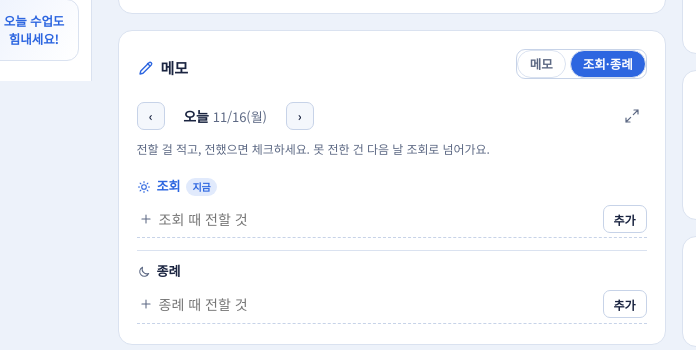
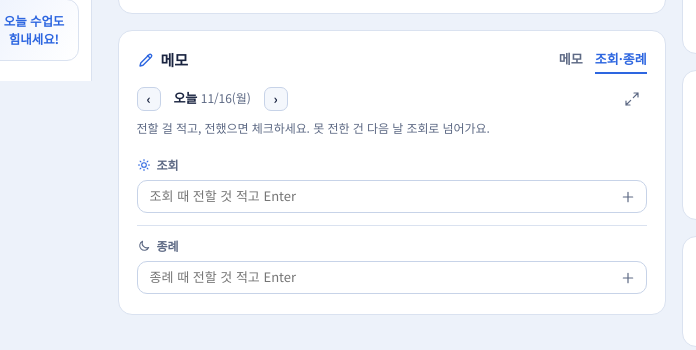
Before and after one commit to jindokkae/jindokkae.github.io, a plain HTML site: page index.html in a window 1280 px wide. Shown: the part 719-1069 px from the top of the page, 116-812 px from the left. Drawn offline with Linux system fonts and the light colour scheme.

Commit message:
메모 카드: 탭을 글자 탭으로(기존 급식 .mtabs와 이름 충돌로 제목 줄이 높아지던 문제 해결), 조회·종례 체크박스·✕·입력칸을 할 일과 같은 모양으로, 칸 제목 회색 소제목, 날짜 줄 축소
Co-Authored-By: Claude Opus 5.5 <noreply@anthropic.com>
Claude-Session: https://claude.ai/code/session_01WYqevdYKttPvyJrJbVq2ca

```diff
--- a/index.html
+++ b/index.html
@@ -239,7 +239,7 @@ tr.nowflash>td,.crow.nowflash{animation:nowfl 1.5s ease-out 1}@keyframes nowfl{0
 .wksteps{margin:4px 0 6px;padding-left:20px;display:flex;flex-direction:column;gap:6px}.wksteps li{display:flex;gap:6px;align-items:center}.wksteps li>.inp{flex:1;min-width:0}.wkoff{display:inline-flex;align-items:center;gap:2px;font-size:12px;color:var(--muted);font-weight:700}.wkoff .inp{width:64px;padding:6px}.wkdt{width:76px;font-size:12px;color:var(--fg);flex:none}
 .wkcands{list-style:none;padding:0;margin:6px 0;display:flex;flex-direction:column;gap:0;border-top:1px solid var(--line)}.wkcands li{display:grid;grid-template-columns:auto auto minmax(0,1fr);grid-template-areas:"c r d" "t t t";gap:6px 8px;align-items:center;padding:8px 0;border-bottom:1px solid var(--line)}.wkcands li input[type=checkbox]{grid-area:c;width:auto}.wkcands li .tdtag{grid-area:r}.wkcands li .inp:not([type=date]){grid-area:t;min-width:0}.wkcands li [type=date]{grid-area:d;justify-self:end;width:150px;padding:4px 8px}
 .wklist{list-style:none;padding:0;margin:0;display:flex;flex-direction:column;gap:10px}.wklist>li{border:1px solid var(--line);border-radius:10px;padding:10px 12px;background:var(--surface)}.wkhd{display:flex;align-items:center;gap:8px}.wkhd b{flex:1}.wkbar{height:6px;border-radius:99px;background:var(--surface-2);margin:6px 0;overflow:hidden}.wkbar i{display:block;height:100%;background:var(--accent);border-radius:99px}.wknx{font-size:13px}.wkbase{display:flex;align-items:center;gap:6px;margin-top:8px;font-size:12px;flex-wrap:wrap}.wkbase .inp{width:160px}
-.mtabs button{display:inline-flex;align-items:center;gap:5px}.mbadge{min-width:16px;height:16px;padding:0 4px;border-radius:99px;background:var(--bad);color:#fff;font-size:10px;font-weight:800;display:inline-grid;place-items:center}.mcnt{font-size:11px;color:var(--muted)}.mtabs [aria-pressed=true] .mcnt{color:inherit;opacity:.8}
+.memtabs{display:inline-flex;gap:12px}.memtab{border:0;background:none;padding:2px 0;font:inherit;font-size:13px;font-weight:600;color:var(--muted);cursor:pointer;display:inline-flex;align-items:center;gap:4px;border-bottom:2px solid transparent}.memtab:hover{color:var(--fg)}.memtab[aria-pressed=true]{color:var(--accent);border-bottom-color:var(--accent)}.mbadge{font-size:11px;font-weight:700;color:var(--muted);background:var(--surface-2);border-radius:99px;padding:0 6px;line-height:16px}.memtab[aria-pressed=true] .mbadge{color:var(--accent);background:var(--accent-soft)}.mcnt{font-size:11px;color:var(--muted)}
 .mq{margin:0 0 8px}.mgrid{display:grid;grid-template-columns:repeat(auto-fill,minmax(150px,1fr));gap:8px}
 .mnote{--mc:#fffbe6;--mh:#ecc94b;position:relative;display:flex;flex-direction:column;min-height:58px;max-height:190px;overflow:hidden;padding:9px 12px 22px 13px;border:1px solid var(--line);border-left:3px solid var(--mh);border-radius:10px;background:var(--mc);cursor:pointer;color:var(--fg);font-size:13px;line-height:1.45;text-align:left;font-family:inherit}
 .mnote[data-c=g]{--mc:#effaf1;--mh:#6cc283}.mnote[data-c=p]{--mc:#fff1f6;--mh:#ec8fb2}.mnote[data-c=b]{--mc:#eef5ff;--mh:#6fa5ea}.mnote[data-c=v]{--mc:#f5f1ff;--mh:#a68cec}
@@ -252,11 +252,11 @@ tr.nowflash>td,.crow.nowflash{animation:nowfl 1.5s ease-out 1}@keyframes nowfl{0
 .mnote.edit{grid-column:1/-1;max-height:none;cursor:default;padding:8px 10px 8px 12px;border-color:var(--mh)}.mnote.edit textarea{width:100%;min-height:90px;border:0;background:none;resize:none;font:inherit;color:inherit;outline:none}
 .mbar{display:flex;align-items:center;gap:6px;padding-top:6px;border-top:1px solid var(--line)}.mdot{width:16px;height:16px;border-radius:50%;border:2px solid transparent;background:var(--mh);padding:0;cursor:pointer;box-shadow:0 0 0 1px var(--line-2)}
 .mdot[data-c=y]{--mh:#ecc94b}.mdot[data-c=g]{--mh:#6cc283}.mdot[data-c=p]{--mh:#ec8fb2}.mdot[data-c=b]{--mh:#6fa5ea}.mdot[data-c=v]{--mh:#a68cec}.mdot[aria-pressed=true]{box-shadow:0 0 0 2px var(--fg)}.mbar .tdb{color:var(--muted);border:0;background:none}.mbar .tdb[aria-pressed=true]{color:var(--fg)}
-.jjnav{display:flex;align-items:center;gap:8px;margin-bottom:8px}.jjd{min-width:7.5em;text-align:center;font-size:14px}.jjd .muted{font-size:13px}.jjbigb{border:0;background:none;color:var(--muted);width:30px;height:30px;display:inline-grid;place-items:center}.jjbigb:hover{color:var(--accent)}
+.jjnav{display:flex;align-items:center;gap:6px;margin:-2px 0 4px}.jjnav .tdnav{width:24px;height:24px;min-width:24px;padding:0;font-size:13px}.jjd{min-width:7em;text-align:center;font-size:13px}.jjd .muted{font-size:12px}.jjbigb{border:0;background:none;color:var(--muted);width:30px;height:30px;display:inline-grid;place-items:center}.jjbigb:hover{color:var(--accent)}
 .jjhint{font-size:12px;color:var(--muted);margin:0 0 8px}.jjsug{display:flex;flex-wrap:wrap;gap:6px;align-items:center;margin-bottom:8px;font-size:12px}
-.jjsec{margin-top:4px;padding:10px 0 4px}.jjsec+.jjsec{border-top:1px solid var(--line);margin-top:8px}.jjsec h4{display:flex;align-items:center;gap:6px;margin:0 0 4px;font-size:13px;color:var(--fg)}.jjsec h4 svg{color:var(--muted)}.jjsec.now h4{color:var(--accent)}.jjsec.now h4 svg{color:var(--accent)}.jjsec.now h4:after{content:'지금';font-size:10px;font-weight:700;padding:1px 6px;border-radius:99px;background:var(--accent-soft);color:var(--accent);order:1}.jjsec h4 .jjcnt{order:2}.jjcnt{margin-left:auto;font-size:11px;font-weight:700;color:var(--muted)}.jjcnt.ok{color:var(--good,#2f9e5b)}
-.jjform{display:flex;align-items:center;gap:6px;margin-top:2px;padding:2px 0 2px 2px;border:0;border-bottom:1px dashed var(--line-2);border-radius:0;background:none}.jjform:focus-within{border-bottom:1px solid var(--accent)}.jjform .btn{height:28px;padding:0 10px}.jjplus{color:var(--muted);display:inline-grid}.jjform .jjnew{border:0!important;padding:5px 0}.jjform .btn{flex:none}.jjl{list-style:none;margin:0;padding:0}.jjl:empty{display:none}.jjl li:last-child{border-bottom:0}.jjl li{display:flex;align-items:center;gap:8px;padding:5px 0;border-bottom:1px solid var(--line)}.jjl li input[type=checkbox]{width:auto;flex:none}
-.jjt,.jjnew{flex:1;min-width:0;border:0;background:none;font:inherit;font-size:14px;padding:3px 2px;color:var(--fg)}.jjt:focus,.jjnew:focus{outline:none;border-bottom:1px solid var(--accent)}.jjl li.d .jjt{text-decoration:line-through;color:var(--muted)}.jjl li.mv .jjt{color:var(--muted)}.jjmv{font-size:11px;white-space:nowrap}.jjl .tdb{border:0;background:none;color:var(--muted)}.jjl li.jjadd{border-bottom:0}
+.jjsec{margin-top:4px;padding:10px 0 4px}.jjsec+.jjsec{border-top:1px solid var(--line);margin-top:8px}.jjsec h4{display:flex;align-items:center;gap:6px;margin:0 0 4px;font-size:12px;font-weight:700;color:var(--muted)}.jjsec h4 svg{color:var(--muted)}.jjsec.now h4 svg{color:var(--accent)}.jjcnt{margin-left:auto;font-size:11px;font-weight:700;color:var(--muted)}.jjcnt.ok{color:var(--good,#2f9e5b)}
+.jjform{display:flex;align-items:center;gap:4px;margin-top:6px;padding:0 4px 0 12px;border:1px solid var(--line-2);border-radius:10px;background:var(--surface)}.jjform:focus-within{border-color:var(--accent)}.jjform .jjnew{padding:8px 0;font-size:13px}.jjaddb{flex:none;width:28px;height:28px;border:0;border-radius:8px;background:none;color:var(--muted);display:grid;place-items:center;cursor:pointer}.jjaddb:hover{background:var(--accent-soft);color:var(--accent)}.jjplus{color:var(--muted);display:inline-grid}.jjform .jjnew{border:0!important;padding:5px 0}.jjform .btn{flex:none}.jjl{list-style:none;margin:0;padding:0}.jjl:empty{display:none}.jjl li:last-child{border-bottom:0}.jjl li{display:flex;align-items:center;gap:8px;padding:5px 0;border-bottom:1px solid var(--line)}.jjl li input[type=checkbox]{width:18px;height:18px;margin:0;flex:none;accent-color:var(--accent);cursor:pointer}
+.jjt,.jjnew{flex:1;min-width:0;border:0;background:none;font:inherit;font-size:14px;padding:3px 2px;color:var(--fg)}.jjt:focus,.jjnew:focus{outline:none;border-bottom:1px solid var(--accent)}.jjl li.d .jjt{text-decoration:line-through;color:var(--muted)}.jjl li.mv .jjt{color:var(--muted)}.jjmv{font-size:11px;white-space:nowrap}.jjl .tdb{border:0;background:none;color:var(--muted);opacity:.45;width:26px;height:26px}.jjl li:hover .tdb,.jjl .tdb:focus-visible{opacity:1}.jjl li.jjadd{border-bottom:0}
 #jjbig{position:fixed;inset:0;z-index:300;background:#111;color:#fff;overflow:auto}.jjbin{max-width:1100px;margin:0 auto;padding:4vh 5vw}.jjbin header{display:flex;justify-content:space-between;align-items:center;font-size:clamp(20px,3vw,34px);margin-bottom:2vh}.jjbin header button{background:none;border:1px solid #666;color:#ccc;border-radius:10px;padding:6px 14px;font:inherit;font-size:16px;cursor:pointer}
 .jjbin h2{font-size:clamp(22px,3.4vw,40px);color:#ffd54f;margin:3vh 0 1vh}.jjbin ol{font-size:clamp(24px,4vw,52px);line-height:1.45;padding-left:1.4em;margin:0}.jjbin li.d{opacity:.4;text-decoration:line-through}
 .tddbl{font-size:12px;font-weight:600;margin-left:4px}@media (max-width:520px){.tddbl{display:none}}
@@ -2037,7 +2037,7 @@ const mTime=ts=>{if(!ts)return '';const d=new Date(ts),k=key(d),m=Math.floor((Da
 function memoCard(){const M=memosL(),J=jjAll();const now=new Date(),t=now.getHours()*60+now.getMinutes();
   if(!U.memoTab)U.memoTab=(t<10*60||t>=15*60)&&jjLeft(TK)?'jj':(t<9*60+30?'jj':'memo');
   if(!U.jjDay||U.jjTK!==TK){U.jjDay=TK;U.jjTK=TK}const tab=U.memoTab,left=jjLeft(TK);
-  const tabs=`<div class="seg mtabs" role="tablist" aria-label="메모 보기"><button type="button" data-a="mtab" data-x="memo" aria-pressed="${tab==='memo'}">메모</button><button type="button" data-a="mtab" data-x="jj" aria-pressed="${tab==='jj'}">조회·종례${left?` <span class="mbadge">${left}</span>`:''}</button></div>`;
+  const tabs=`<span class="memtabs" role="tablist" aria-label="메모 보기"><button type="button" class="memtab" data-a="mtab" data-x="memo" aria-pressed="${tab==='memo'}">메모</button><button type="button" class="memtab" data-a="mtab" data-x="jj" aria-pressed="${tab==='jj'}" ${left?`title="오늘 아직 전하지 않은 사항 ${left}개"`:''}>조회·종례${left?`<span class="mbadge">${left}</span>`:''}</button></span>`;
   let body='',right='';
   if(tab==='memo'){const q=(U.memoQ||'').trim().toLowerCase();
     const list=M.filter(m=>!q||String(m.txt||'').toLowerCase().includes(q)).sort((a,b)=>(b.pin?1:0)-(a.pin?1:0)||(b.ts||0)-(a.ts||0));
@@ -2052,7 +2052,7 @@ function memoCard(){const M=memosL(),J=jjAll();const now=new Date(),t=now.getHou
       a.sort((p,q)=>(p.x.d||p.x.mv?1:0)-(q.x.d||q.x.mv?1:0)||p.i-q.i);
       return `<div class="jjsec ${cur===key?'now':''}"><h4>${ic(ico,14)} ${lab}${live.length?`<span class="jjcnt ${dn===live.length?'ok':''}">${dn===live.length?'✓ 모두 전달':`${dn}/${live.length}`}</span>`:''}</h4>
       <ul class="jjl">${a.map(({x,i})=>`<li class="${x.d?'d':''} ${x.mv?'mv':''}"><input type="checkbox" data-jj="${key}|${i}" ${x.d?'checked':''} ${x.mv?'disabled':''} aria-label="전달함"><input class="jjt" data-jjt="${key}|${i}" value="${esc(x.t)}" aria-label="전달 사항">${x.carry?`<span class="tdtag" title="${mdw(x.carry)}에 못 전한 것">이월</span>`:''}${x.mv?`<span class="muted jjmv">→ ${md(x.mv)}</span>`:''}<button type="button" class="tdb" data-a="jjdel" data-x="${key}|${i}" aria-label="삭제">✕</button></li>`).join('')}</ul>
-      <form class="jjform" data-jjsec="${key}"><span class="jjplus">${ic('plus',14)}</span><input class="jjnew" data-jjnew="${key}" placeholder="${lab} 때 전할 것" autocomplete="off" aria-label="${lab} 전달 사항 추가"><button class="btn sm">추가</button></form></div>`};
+      <form class="jjform" data-jjsec="${key}"><input class="jjnew" data-jjnew="${key}" placeholder="${lab} 때 전할 것 적고 Enter" autocomplete="off" aria-label="${lab} 전달 사항 추가"><button class="jjaddb" aria-label="${lab} 전달 사항 추가" title="추가">${ic('plus',16)}</button></form></div>`};
     const dl=k===TK?'오늘':k===addK(TK,1)?'내일':k===addK(TK,-1)?'어제':'';
     body=`<div class="jjnav"><button class="btn sm tdnav" data-a="jjday" data-x="-1" aria-label="이전 날">‹</button><span class="jjd">${dl?`<b>${dl}</b> `:''}<span class="muted">${mdw(k)}</span></span><button class="btn sm tdnav" data-a="jjday" data-x="1" aria-label="다음 날">›</button>${k!==TK?`<button type="button" class="hlink" data-a="jjday" data-x="0">오늘로</button>`:''}<span style="flex:1"></span><button type="button" class="tdb jjbigb" data-a="jjbig" title="교실 화면에 크게 보기" aria-label="크게 보기">${ic('expand',16)}</button></div>
       ${empty?`<p class="jjhint">전할 걸 적고, 전했으면 체크하세요. 못 전한 건 다음 날 조회로 넘어가요.</p>`:''}
```
